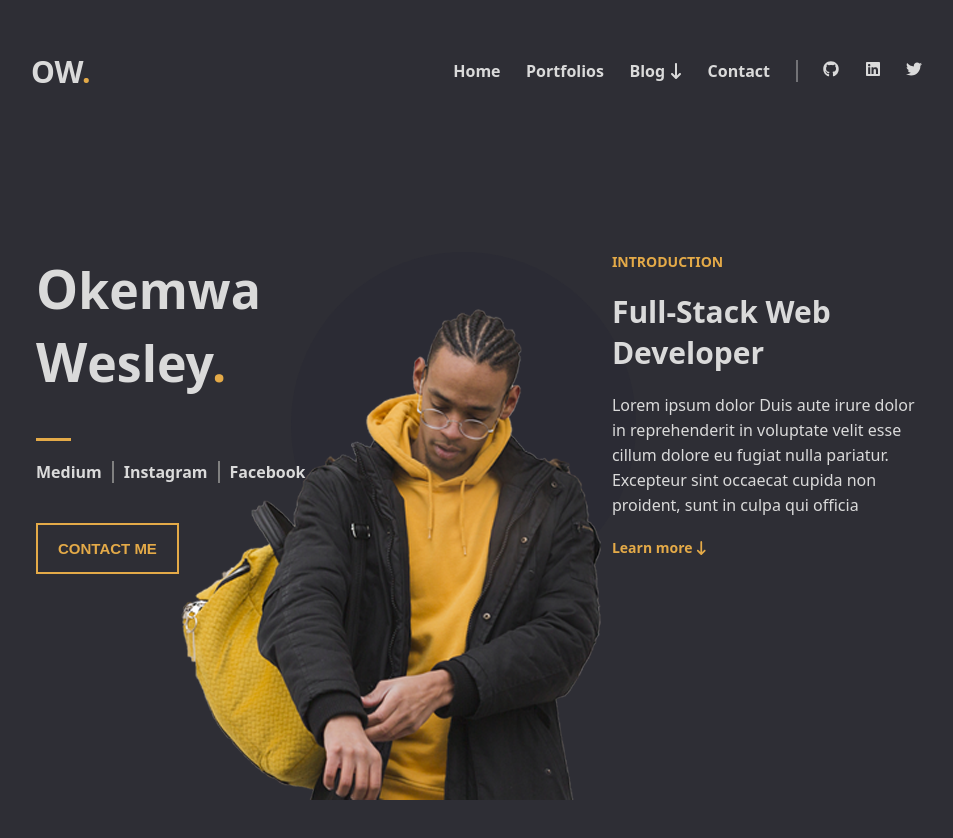
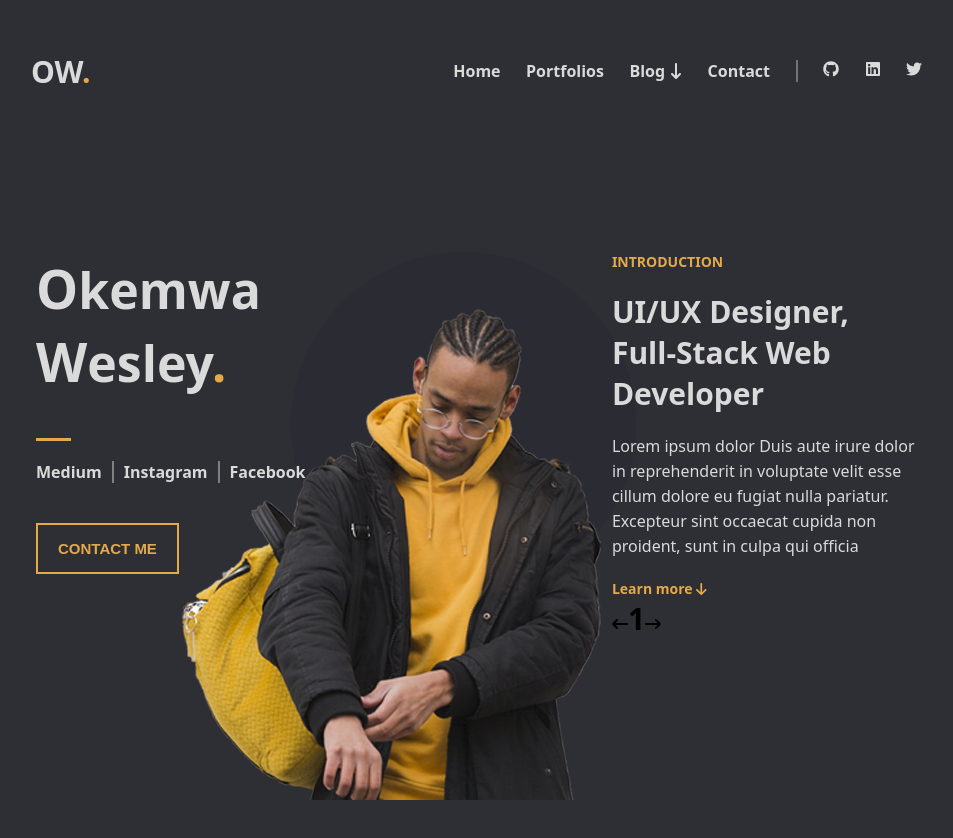
Before and after one commit to 1wes/Wes-Portfolio, a React (Create React App) app: page / in a window 1280 px wide. Shown: the top 838 px of the page, without its empty margins (166-1119 px from the left). Built offline with nearby package versions, Linux system fonts and the light colour scheme.

Commit message:
implement carousel counter

```diff
--- a/src/components/intro.js
+++ b/src/components/intro.js
@@ -1,6 +1,6 @@
 import React from "react";
 import './intro.css';
-import { faArrowDownLong } from '@fortawesome/free-solid-svg-icons';
+import { faArrowDown, faArrowLeftLong, faArrowRightLong } from '@fortawesome/free-solid-svg-icons';
 import { FontAwesomeIcon } from "@fortawesome/react-fontawesome";
 
 let StickyLeftSection=()=>{
@@ -66,6 +66,7 @@ let MyDescription=()=>{
                     INTRODUCTION
                 </p>
                 <p>
+                    UI/UX Designer, <br/>
                     Full-Stack Web Developer
                 </p>
 
@@ -75,7 +76,17 @@ let MyDescription=()=>{
                 </p>
 
                 <div className="learn-more">
-                        <span><p>Learn more  <FontAwesomeIcon icon={faArrowDownLong} /> </p> </span>
+                        <span><p>Learn more  <span className="learn-more-icon"><FontAwesomeIcon icon={faArrowDown}/></span></p> </span>
+                </div>
+
+                <div className="carousel-counter">
+                    <i>
+                        <FontAwesomeIcon icon={faArrowLeftLong} />
+                    </i>
+                    <span>1</span>
+                    <i>
+                        <FontAwesomeIcon icon={faArrowRightLong} />
+                    </i>
                 </div>
             </div>
         </React.Fragment>
```
